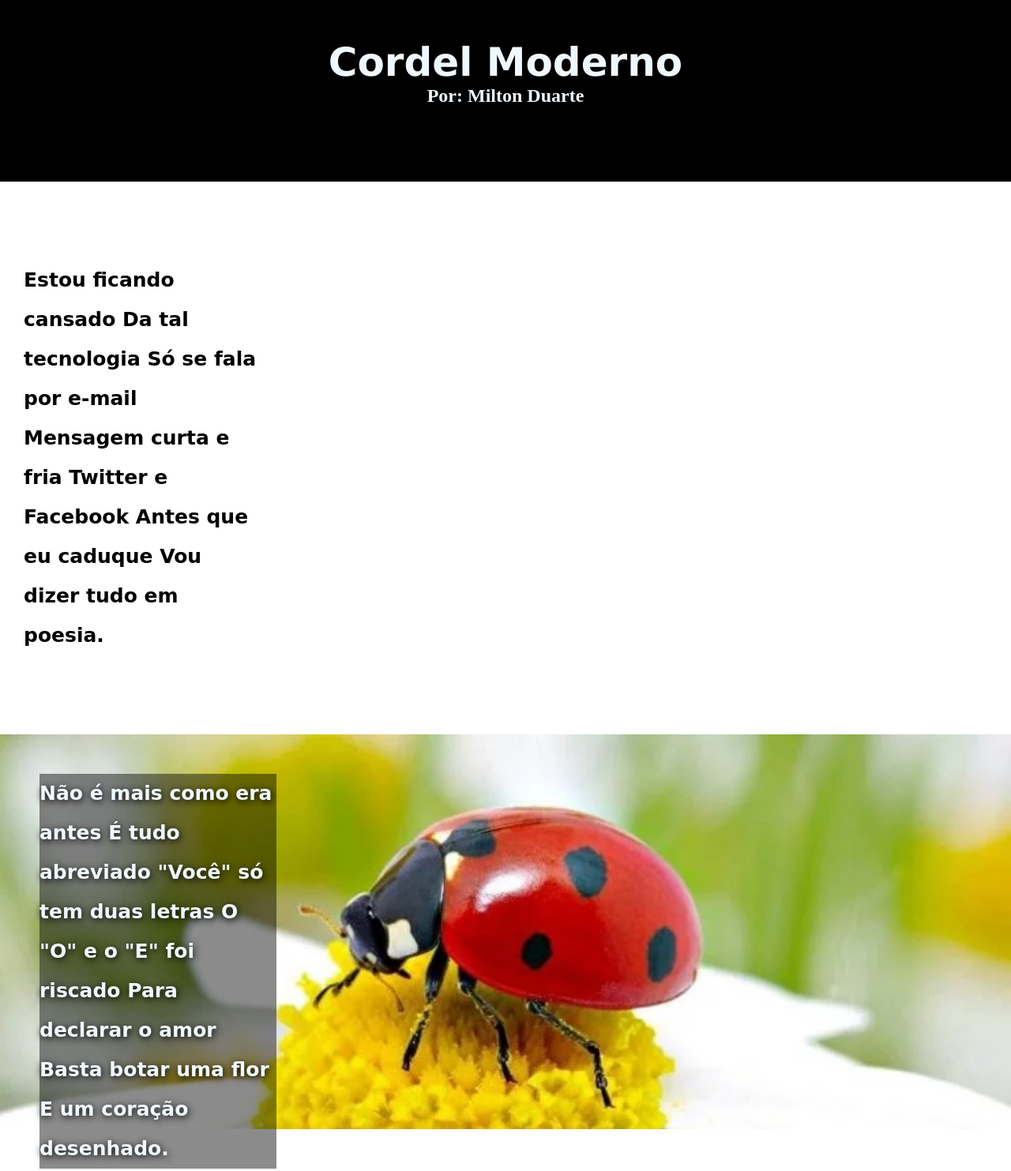
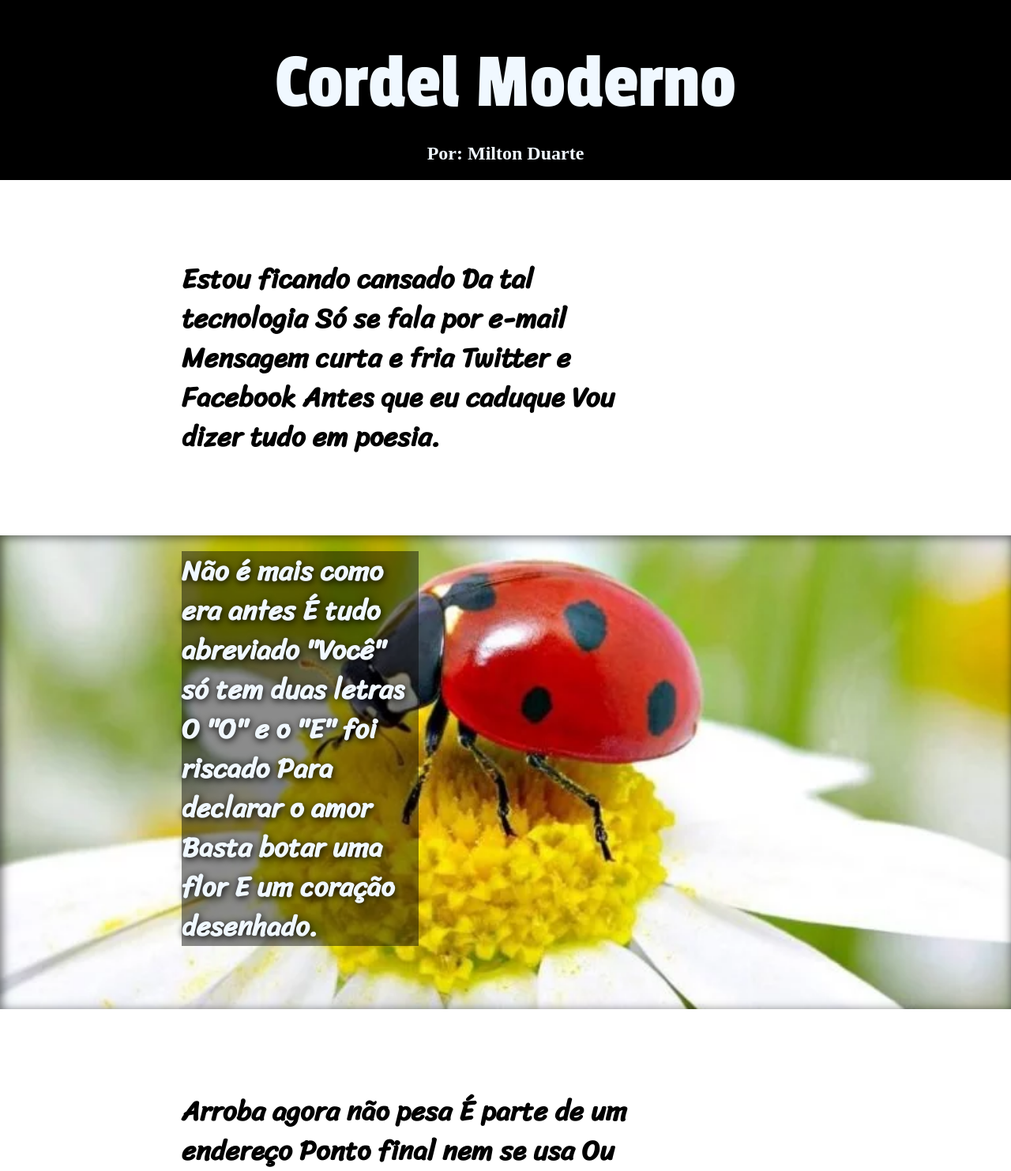
Before and after one commit to EwertonSensao2022/Cordel-Moderno, a plain HTML site: page index.html in a window 1280 px wide. Shown: the top 1483 px of the page at 79% size. Drawn offline with Linux system fonts and the light colour scheme.

Commit message:
publicaçao

```diff
--- a/cordel.css
+++ b/cordel.css
@@ -1,20 +1,23 @@
+@import url('https://fonts.googleapis.com/css2?family=Passion+One&family=Roboto:wght@100&display=swap');
+@import url('https://fonts.googleapis.com/css2?family=Sriracha&display=swap');
+
 * {
     margin: 0;
     padding: 0;
 }
 
 article {
-    width: 300px;
-    margin: 100px 0px 100px 30px;
-}
+    width: 60%;
+    margin: 100px 0px 100px 30px;}
 h1 {
     color: aliceblue;
-    font-size: 50px;
-    font-family: Verdana, Geneva, Tahoma, sans-serif;
-    font-weight: 600;  /* não funcionou */
+    font-size: 100px;
+    font-family: 'passion one';
+    font-weight: 500;  /* não funcionou */
 }
 h2 {
     color: aliceblue;
+    padding: 20px;
 }
 h2:hover a {
     text-decoration: underline;
@@ -24,56 +27,62 @@ h2 a {
     color: aliceblue;
 }
 header {
-    height: 180px;
     background: black;
     text-align: center;
     padding-top: 50px;
 }
 p {
-    font-family:cursive, Verdana, Geneva, Tahoma, sans-serif ;
-    font-size: 25px;
+    font-family:'sriracha' ;
+    font-size: 35px;
     line-height: 50px ;
     font-weight: 900;
-    }
+    margin-left: 200px;
+        }
 #parte2 {
     display: inline-block;
     position: relative;
     background-image: url(joaninha-768x432.jpg.webp);
-    height: 500px;
+    height: 600px;
     width: 100%;
     background-attachment: fixed;
     background-size: cover;
+    background-position: center center;
+    box-shadow: inset 2px 2px 13px 0px rgba(0, 0, 0, 0.605);
 }
 #parte2 p {
     position: absolute;
-    top: 50px;
+    top: 20px;
     text-shadow: 1px 2px 10px black;
-    margin-left: 20px;
     background-color: rgba(0, 0, 0, 0.453);
     color: aliceblue;
-    width: 300px;
+    width: 50%;
+    max-width: 300px;
    }
 #parte4 {
     background-image: url(pagina.jpg);
     color: aliceblue;
     background-attachment: fixed;
     position: relative;
-    height: 500px;
+    height: 800px;
 }
 #parte4 p {
     background-color: rgba(0, 0, 0, 0.487);
     position: absolute;
     top: 35px;
-    width: 300px;
+    width: 30%;
+    max-width: 300px;
 }
 footer a {
     font-size: 20px;
     color: aliceblue;
     text-decoration: none;
+    font-weight: bold;
 }
 footer {
     background-color: black;
     color: aliceblue;
+    text-align: center;
+    height: 30px;
 }
 #ewerton:hover {
     text-decoration: underline;
```
Also changed, not shown: index.html (+1 -2 lines).
